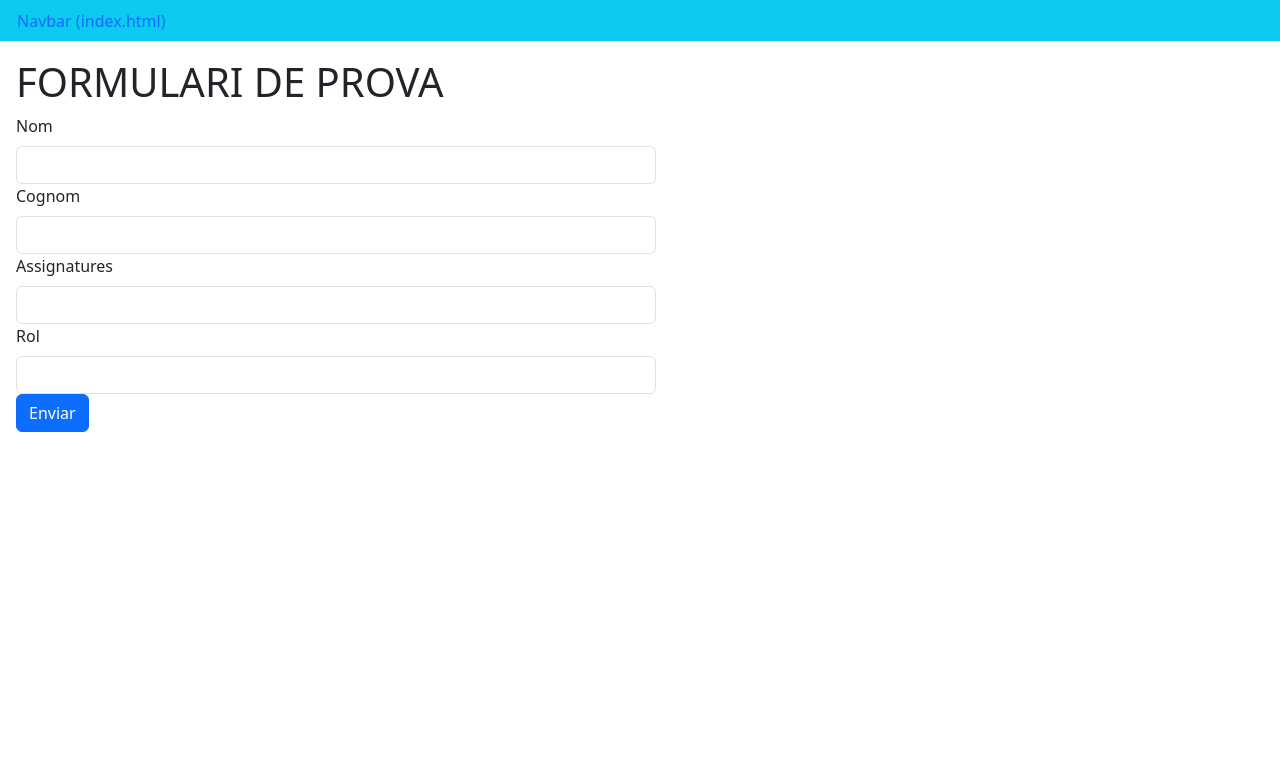
After one commit to jordiSabroson/M7-UF4-Django, a Django app: template TIC_GestioPersonal/centre/templates/form.html in a window 1280 px wide. The commit adds this page. Shown: the top 783 px of the page. Run offline with Django 3.2, Linux system fonts and the light colour scheme; the template is opened without the code that fills it, so the values that code supplies are empty.

Commit message:
form user

```diff
--- a/TIC_GestioPersonal/centre/models.py
+++ b/TIC_GestioPersonal/centre/models.py
@@ -7,3 +7,5 @@ class Person(models.Model):
     cognom = models.CharField(max_length=255)
     assignatures = models.CharField(max_length=255)
     rol = models.CharField(max_length=255)
+    class Meta:
+        app_label = 'centre'
--- /dev/null
+++ b/TIC_GestioPersonal/centre/templates/form.html
@@ -0,0 +1,22 @@
+{% include 'head/header.html' %}
+<body>
+  <form action="" method="POST">
+    {% csrf_token %}
+    <div class="m-3 w-50">
+      <h1>FORMULARI DE PROVA</h1>
+      <label for="nom" class="form-label">Nom</label>
+      <input type="text" class="form-control" name="nom" id="" />
+
+      <label for="cognom" class="form-label">Cognom</label>
+      <input type="text" class="form-control" name="cognom" id="" />
+
+      <label for="assignatures" class="form-label">Assignatures</label>
+      <input type="text" class="form-control" name="assignatures" id="" />
+
+      <label for="rol" class="form-label">Rol</label>
+      <input type="text" class="form-control" name="rol" id="" />
+
+      <button type="submit" class="btn btn-primary">Enviar</button>
+    </div>
+  </form>
+</body>
--- a/TIC_GestioPersonal/centre/urls.py
+++ b/TIC_GestioPersonal/centre/urls.py
@@ -7,6 +7,6 @@ urlpatterns = [
     path('centre/students', views.students, name='students'),
     path('centre/teachers', views.teachers, name='teachers'),
     path('centre/teachers/<str:id>', views.teacher_info, name='teacher'),
-    path('centre/students/<str:id>', views.student_info, name='student')
-
+    path('centre/students/<str:id>', views.student_info, name='student'),
+    path('form/', views.user_form, name='form')
 ]
```
Also changed, not shown: TIC_GestioPersonal/centre/forms.py (added, +7 -0 lines), TIC_GestioPersonal/centre/templates/index.html (+2 -7 lines), TIC_GestioPersonal/centre/views.py (+14 -1 lines).
